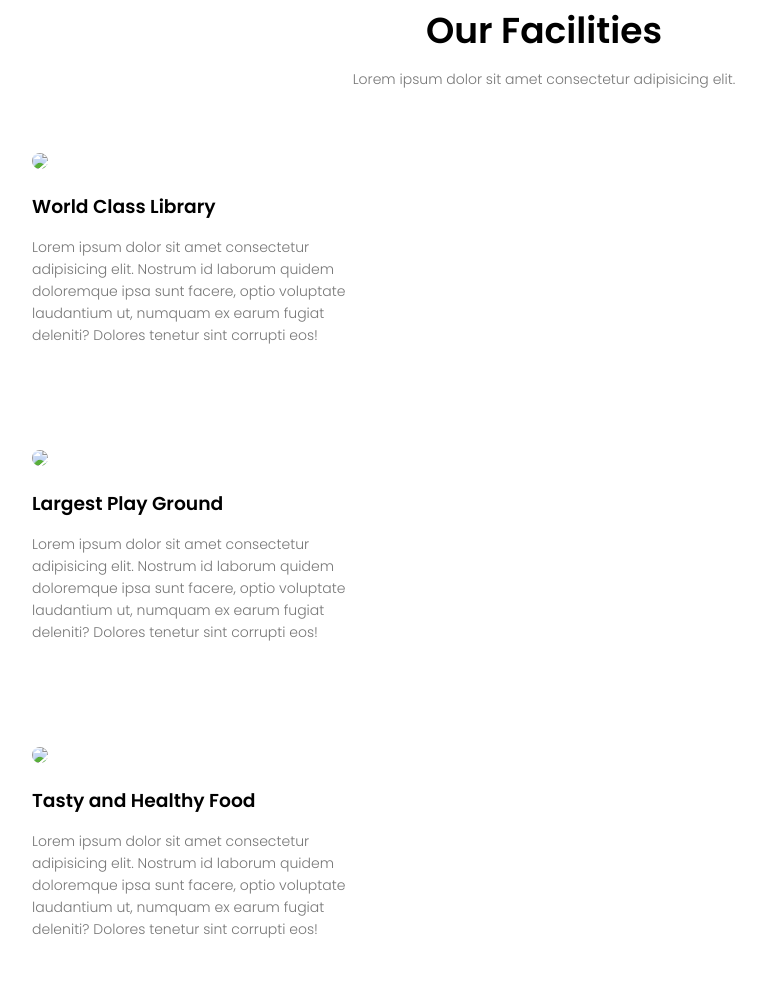
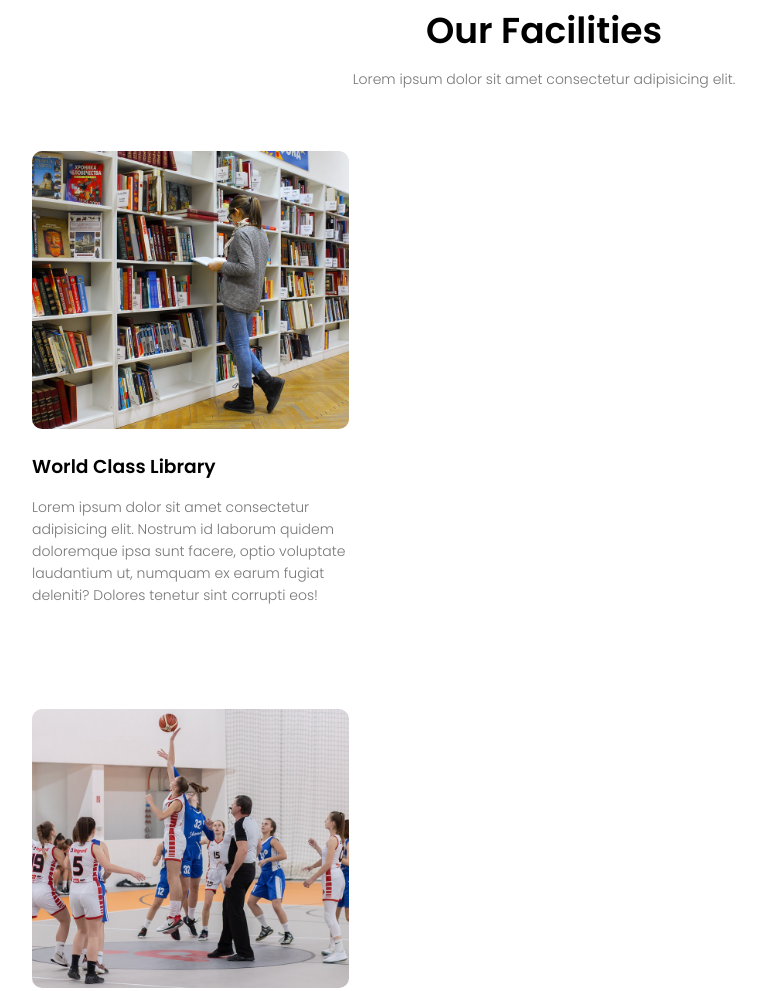
Before and after one commit to Shashank-08/Mathematics-and-Coding, a plain HTML site: page index.html in a window 1280 px wide. Shown: the part 2079-3070 px from the top of the page, without its empty margins (96-858 px from the left). Drawn offline with Linux system fonts and the light colour scheme.

Commit message:
Update index.html

```diff
--- a/index.html
+++ b/index.html
@@ -96,21 +96,21 @@
 
     <div class="row">
         <div class="facilities-col">
-            <img src="images/library.png">
+            <img src="library.png">
             <h3>World Class Library</h3>
             <p>Lorem ipsum dolor sit amet consectetur adipisicing elit. Nostrum id laborum quidem doloremque ipsa sunt facere, optio voluptate laudantium ut, numquam ex earum fugiat deleniti? Dolores tenetur sint corrupti eos!</p>
         </div>
     </div>
     <div class="row">
         <div class="facilities-col">
-            <img src="images/basketball.png">
+            <img src="basketball.png">
             <h3>Largest Play Ground</h3>
             <p>Lorem ipsum dolor sit amet consectetur adipisicing elit. Nostrum id laborum quidem doloremque ipsa sunt facere, optio voluptate laudantium ut, numquam ex earum fugiat deleniti? Dolores tenetur sint corrupti eos!</p>
         </div>
     </div>
     <div class="row">
         <div class="facilities-col">
-            <img src="images/cafeteria.png">
+            <img src="cafeteria.png">
             <h3>Tasty and Healthy Food</h3>
             <p>Lorem ipsum dolor sit amet consectetur adipisicing elit. Nostrum id laborum quidem doloremque ipsa sunt facere, optio voluptate laudantium ut, numquam ex earum fugiat deleniti? Dolores tenetur sint corrupti eos!</p>
         </div>
```
